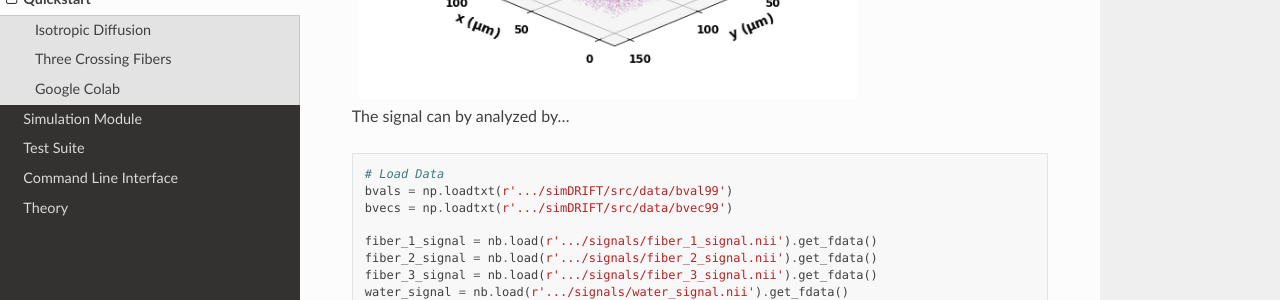
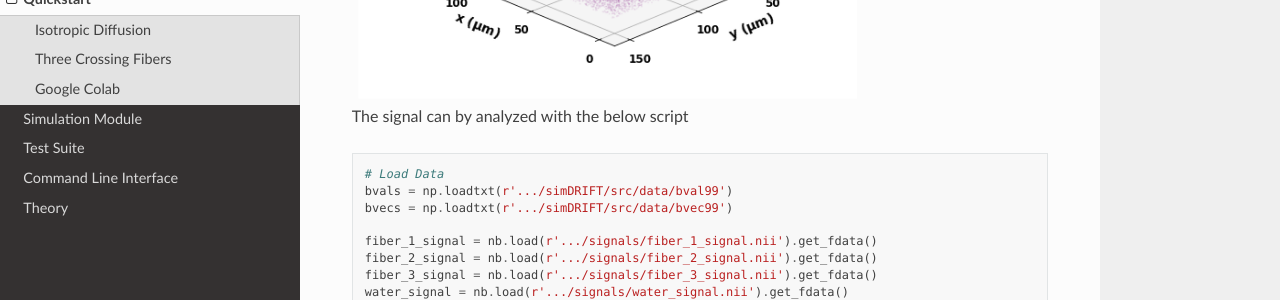
Before and after one commit to jacobblum/simDRIFT, a Sphinx documentation site: the page built from docs/source/quickstart-index.rst, in a window 1280 px wide and 900 px high, scrolled down 3818 px. Shown: the part 151-451 px from the top of the window. Built offline with Sphinx 7.4.7 and the Read the Docs theme 2.0.0, drawn with Linux system fonts in a browser that asks for light colours.

Commit message:
Update quickstart-index.rst

```diff
--- a/docs/source/quickstart-index.rst
+++ b/docs/source/quickstart-index.rst
@@ -144,7 +144,7 @@
     :align: center
 
 
-The signal can by analyzed by...
+The signal can by analyzed with the below script
 
 .. code-block:: python
 
```
